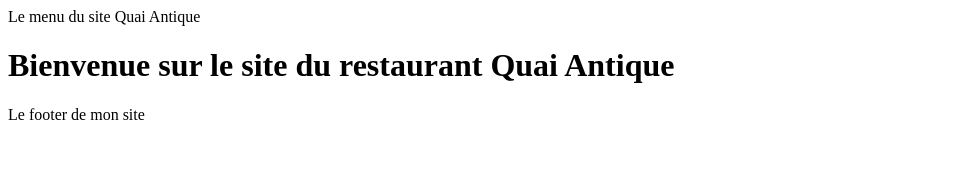
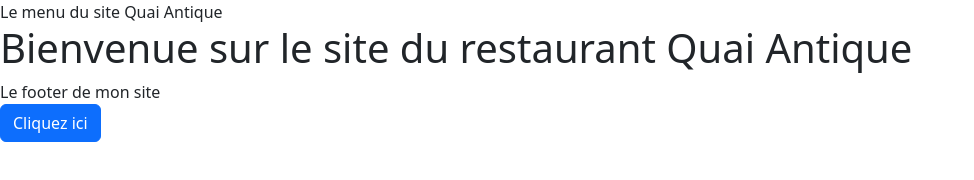
Before and after one commit to Welle11/QuaiAntiqueRestaurant_FRONT, a website with bundled scripts: page index.html in a window 1280 px wide. Shown: the whole page, without its empty margins (0-974 px from the left). Built offline with nearby package versions, Linux system fonts and the light colour scheme; files whose address does not match are found by name.

Commit message:
Ajout Bootstrap

```diff
--- a/index.html
+++ b/index.html
@@ -3,6 +3,9 @@
 <head>
     <meta charset="UTF-8">
     <meta name="viewport" content="width=device-width, initial-scale=1.0">
+    <link rel="stylesheet" href="node_modules/bootstrap/dist/css/bootstrap.min.css">
+    <link rel="stylesheet" href="node_modules/bootstrap-icons/font/bootstrap-icons.css">
+
     <title>Document</title>
 </head>
 <body>
@@ -20,6 +23,10 @@
 
     </footer>
 
+    <button class="btn btn-primary">Cliquez ici</button>
+
+    <script src="node_modules/bootstrap/dist/js/bootstrap.bundle.min.js"></script>
+
     <script type="module" src="Router/Router.js"> </script>
 </body>
 </html>
--- /dev/null
+++ b/package.json
@@ -0,0 +1,6 @@
+{
+  "dependencies": {
+    "bootstrap": "^5.3.3",
+    "bootstrap-icons": "^1.11.3"
+  }
+}
```
Also changed, not shown: 2 other files.
